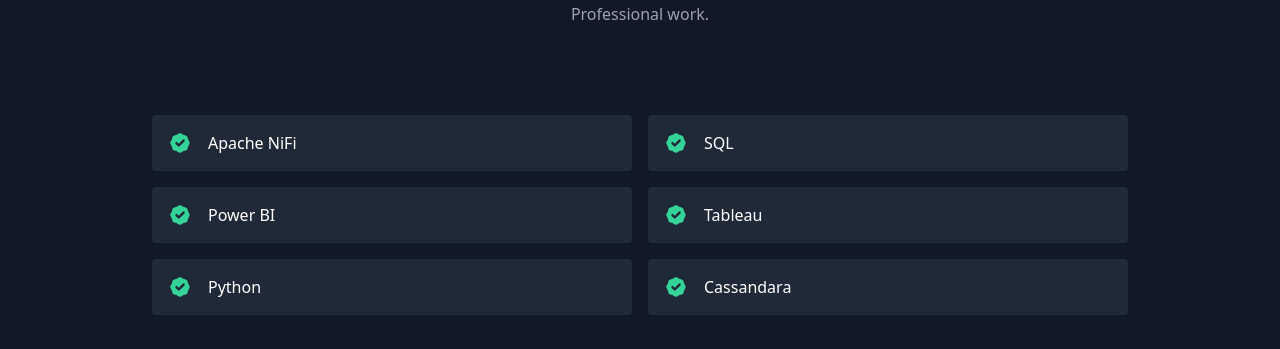
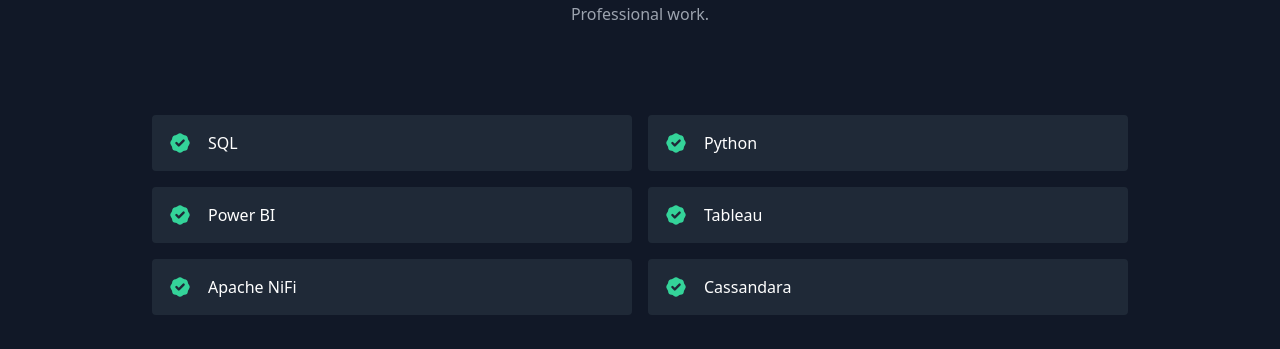
Before and after one commit to ankurkum93/Ankurkum93.github.io, a React (Create React App) app: page / in a window 1280 px wide. Shown: the part 1960-2309 px from the top of the page. Built offline with nearby package versions, Linux system fonts and the light colour scheme.

Commit message:
Fifth Commit

```diff
--- a/src/data.js
+++ b/src/data.js
@@ -36,10 +36,10 @@ export const projects = [
 
 
 export const skills = [
-  "Apache NiFi",
   "SQL",
+  "Python",
   "Power BI",
   "Tableau",
-  "Python",
+  "Apache NiFi",
   "Cassandara",
 ];
```
